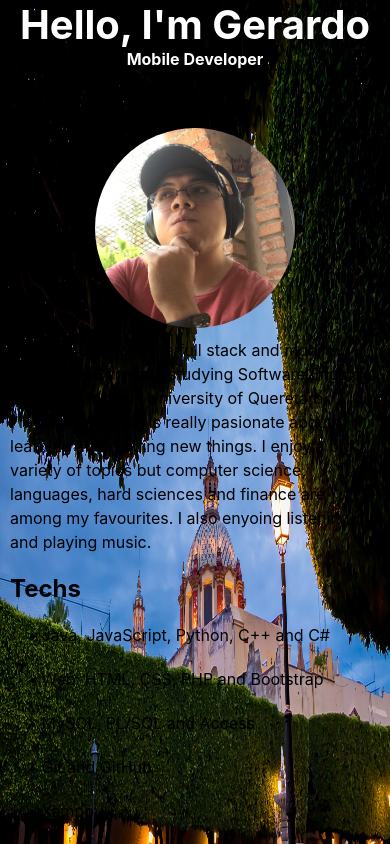
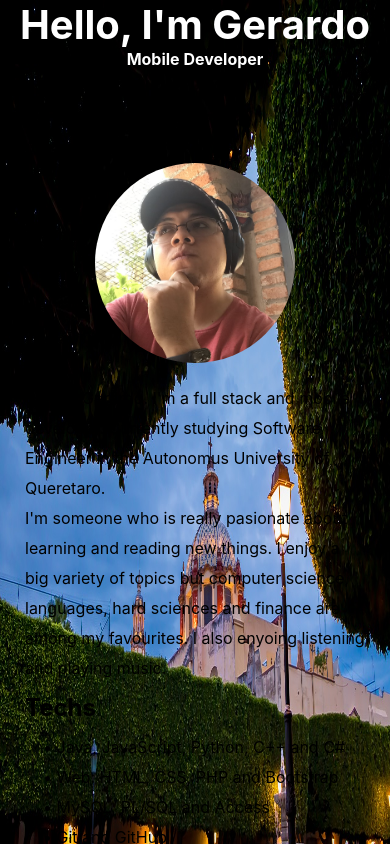
Before and after one commit to RRG44/CvDAM, a React Native app: screen / in a window 390 px wide. Built offline with nearby package versions, Linux system fonts and the light colour scheme.

Commit message:
Finishing it
Working on content

```diff
--- a/App.js
+++ b/App.js
@@ -5,8 +5,8 @@ function App() {
   return (
     <View style={styles.container}>
       <ScrollView>
-      <View style = {[styles.cover, {padding : 0}]}>
-        <ImageBackground source={require("./assets/qro.jpg")} style = {[styles.imageCover, {padding : 0}]} resizeMode = 'stretch'>
+        <View style = {styles.cover}>
+          <ImageBackground source={require("./assets/qro.jpg")} style = {styles.imageCover} resizeMode = 'stretch'>
             <View>
               <Text style = {styles.h1}>Hello, I'm Gerardo</Text>
               <Text style = {styles.h2}>Mobile Developer</Text>
@@ -86,6 +86,8 @@ const styles = StyleSheet.create({
     alignItems: 'center',
     justifyContent: 'center',
     padding : 0,
+    margin : 0,
+    width : '100%',
   },
   cover : {
     flex: 1,
@@ -94,21 +96,25 @@ const styles = StyleSheet.create({
     justifyContent : 'center',
     alignItems: 'center',
     padding : 0,
+    margin : 0,
   },
   imageCover : {
     flex: 1,
     width : '100%',
     justifyContent : 'center',
     alignItems: 'center',
+    padding : 0,
+    margin : 0,
   },
   imageMe : {
     height : 200,
     width : 200,
     borderRadius : 100,
+    marginVertical : 20,
   }
   ,
   contentContainer : {
-    padding : 10,
+    padding : 25,
   }
   ,
   h1 : {
@@ -133,8 +139,7 @@ const styles = StyleSheet.create({
     fontSize : 16,
     fontWeight : "normal",
     color : "#000",
-    paddingVertical : 10,
-    lineHeight : 24,
+    lineHeight : 30,
   }
 });
 
--- a/package.json
+++ b/package.json
@@ -9,7 +9,7 @@
     "web": "expo start --web"
   },
   "dependencies": {
-    "expo": "^50.0.4",
+    "expo": "50.0.5",
     "expo-status-bar": "~1.11.1",
     "react": "18.2.0",
     "react-native": "0.73.2"
```
Also changed, not shown: 1 other file (tests, documents, lock files or other folders). Lines whose indentation alone changed are shown as unchanged.
